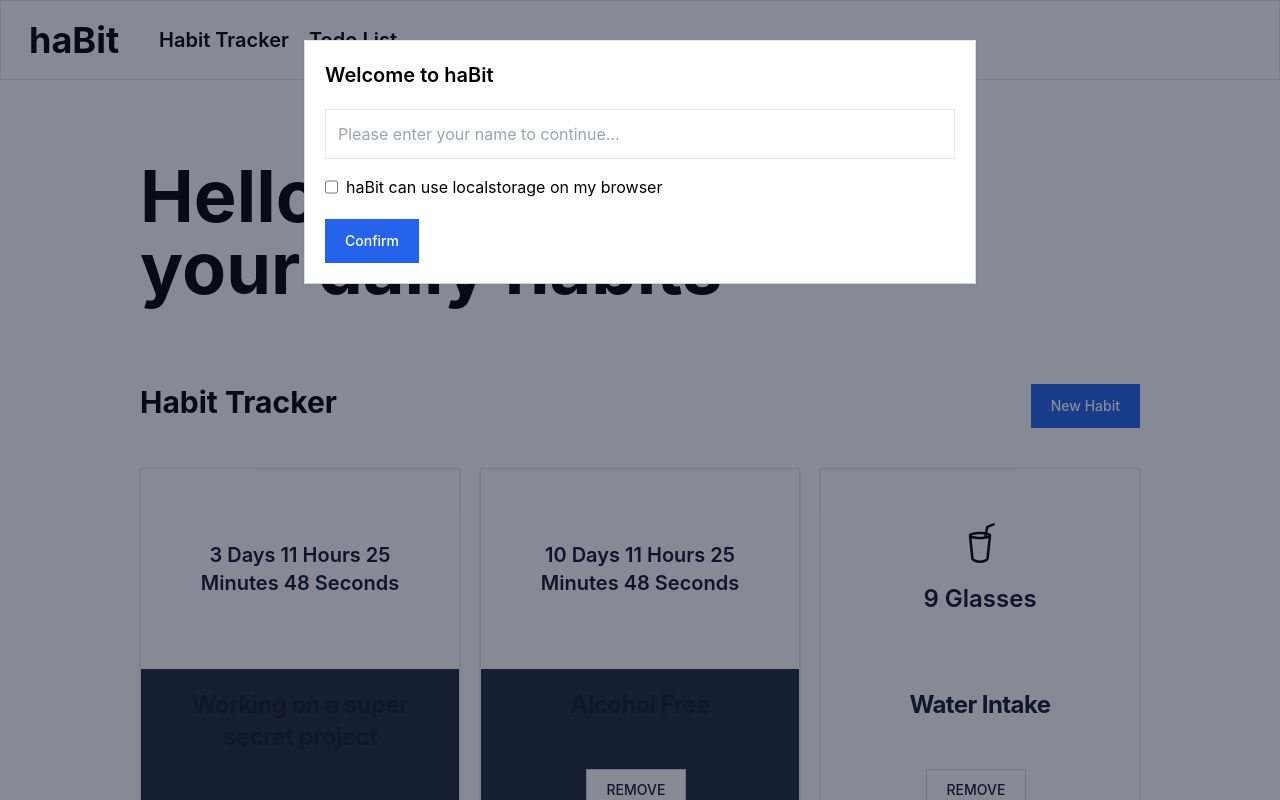
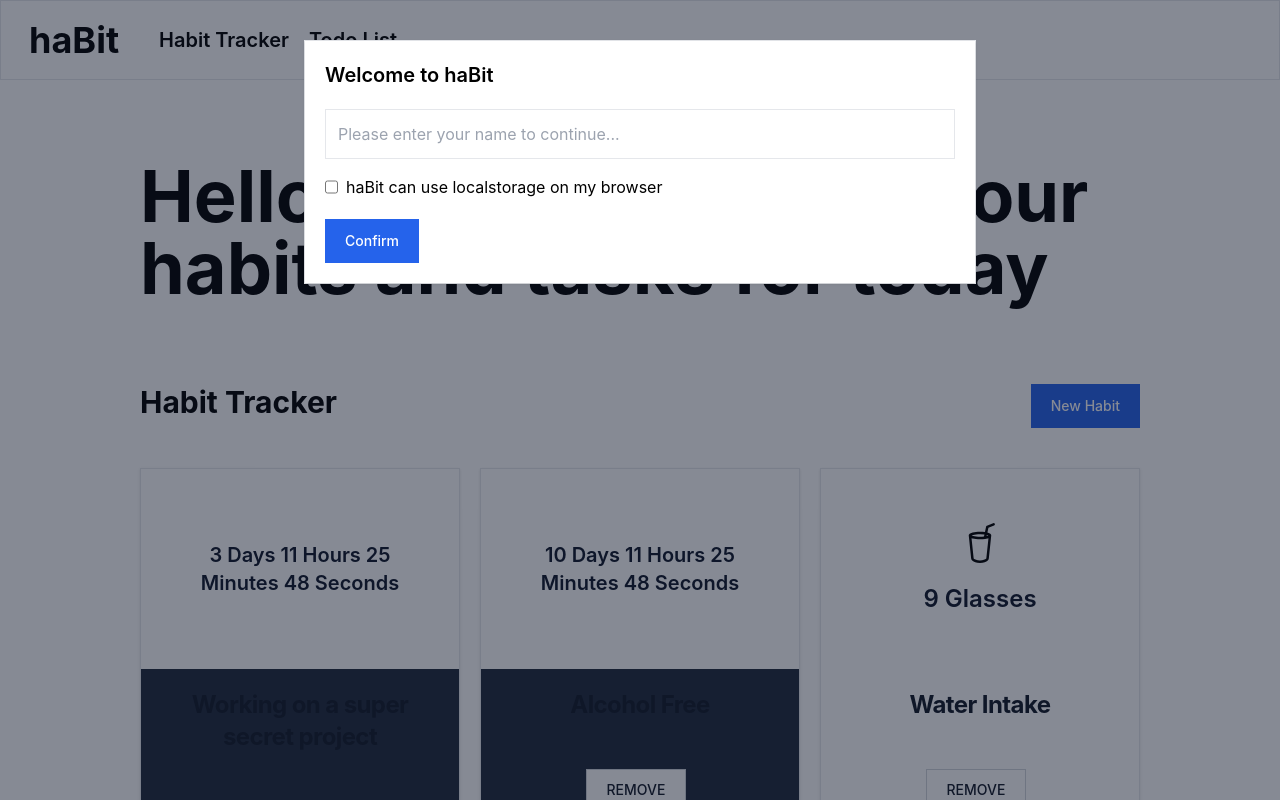
Before and after one commit to stefanrogic/habit-tracking-app, a React (Vite) app: page / in a window 1280 px wide. Shown: the top 800 px of the page. Built offline with nearby package versions, Linux system fonts and the light colour scheme.

Commit message:
folder structure changed

```diff
--- a/src/App.tsx
+++ b/src/App.tsx
@@ -1,5 +1,5 @@
 import WelcomeModal from "./components/modals/WelcomeModal";
-import MainTab from "./tabs/mainTab/MainTab";
+import HomePage from "./pages/homePage/HomePage";
 
 import { useState } from "react";
 
@@ -24,8 +24,8 @@ function App() {
           </div>
         </nav>
 
-        <WelcomeModal username={username} setUsername={setUsername} />
-        <MainTab username={username} getUrl={getUrl} />
+        <WelcomeModal setUsername={setUsername} />
+        <HomePage username={username} getUrl={getUrl} />
       </div>
     </>
   );
--- a/src/tabs/mainTab/MainTab.tsx
+++ b/src/pages/homePage/HomePage.tsx
@@ -8,14 +8,14 @@ type Props = {
   getUrl: (value: string) => string;
 };
 
-const MainTab = ({ username, getUrl }: Props) => {
+const HomePage = ({ username, getUrl }: Props) => {
   useEffect(() => {
     console.log("username changed");
   }, [username]);
 
   return (
     <div className="flex flex-col gap-20 max-w-[1000px] mx-auto pt-20">
-      <h1 className="text-7xl font-bold w-[800px]">Hello {username}, these are your daily habits</h1>
+      <h1 className="text-7xl font-bold">Hello {username}, these are your habits and tasks for today</h1>
 
       <HabitTracker getUrl={getUrl} />
       <TodoList />
@@ -23,4 +23,4 @@ const MainTab = ({ username, getUrl }: Props) => {
   );
 };
 
-export default MainTab;
+export default HomePage;
```
Also changed, not shown: src/pages/habitTracker/HabitTracker.tsx (renamed from src/tabs/habitTracker/HabitTracker.tsx), src/pages/todoList/TodoList.tsx (renamed from src/tabs/todoList/TodoList.tsx).
